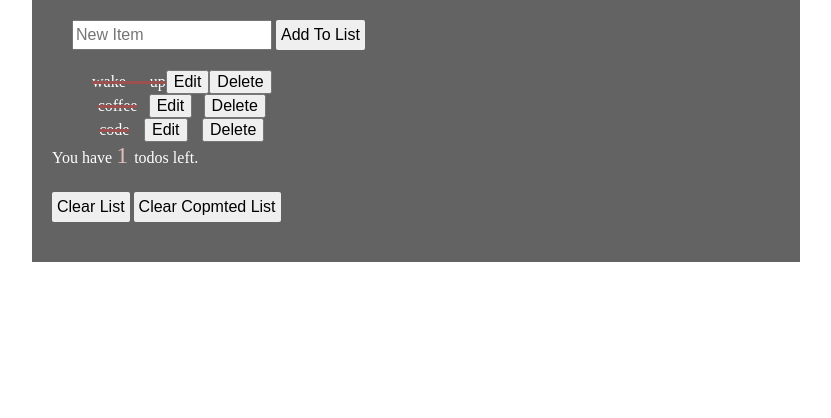
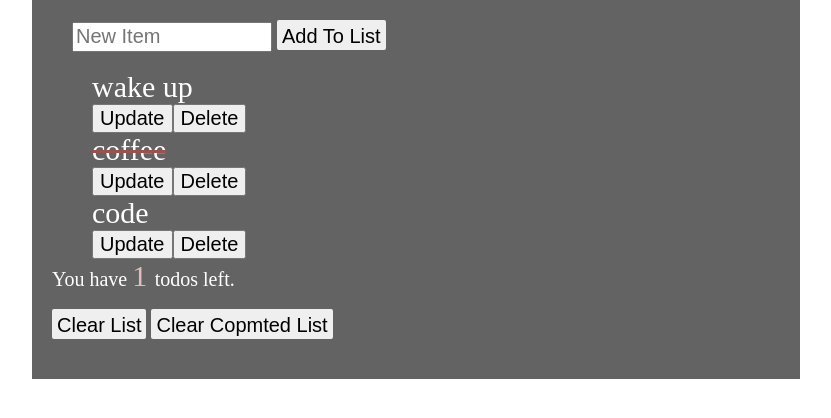
Before and after one commit to Suha-AlHumaid/W02D05, a plain HTML site: page index.html in a window 1280 px wide. Shown: the whole page, without its empty margins (224-1055 px from the left). Drawn offline with nearby package versions, Linux system fonts and the light colour scheme.

```diff
--- a/main.js
+++ b/main.js
@@ -76,7 +76,7 @@ $("#count").html(` ${count} `);
 const randerList = () => {
   $("ul").html("");
   toDos.forEach((elem, index) => {
-    $("ul").append(`<li id=${index} "><p class="myClass">${elem.name}</p><button class="btnli">Edit</button> <button class="btnli">Delete</button></li>`);
+    $("ul").append(` <li id=${index} class="myClass">${elem.name}</li><div><button class="btnli" id="update">Update</button><button class="btnli" id="delet">Delete</button></div>`);
     $(`#${index}`).on("click", () => editFunc(index));
 
 
--- a/style.css
+++ b/style.css
@@ -1,7 +1,7 @@
 *{
     box-sizing: border-box;
     margin: 0 auto;
-    font-size: 1rem;
+    font-size: 20px;
 }
 .container {
     width: 60%;
```
Also changed, not shown: index.html (line endings or trailing spaces).
